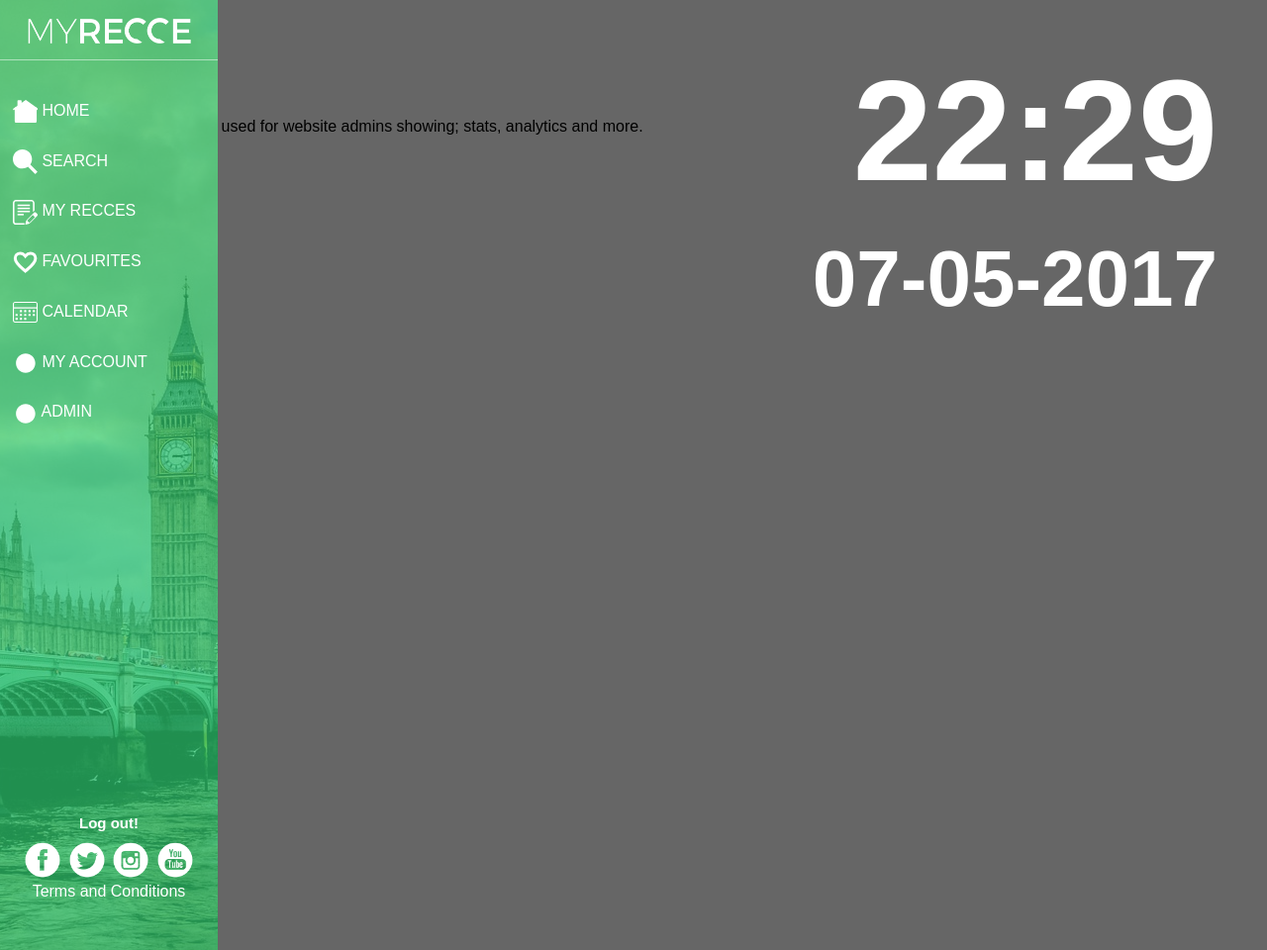
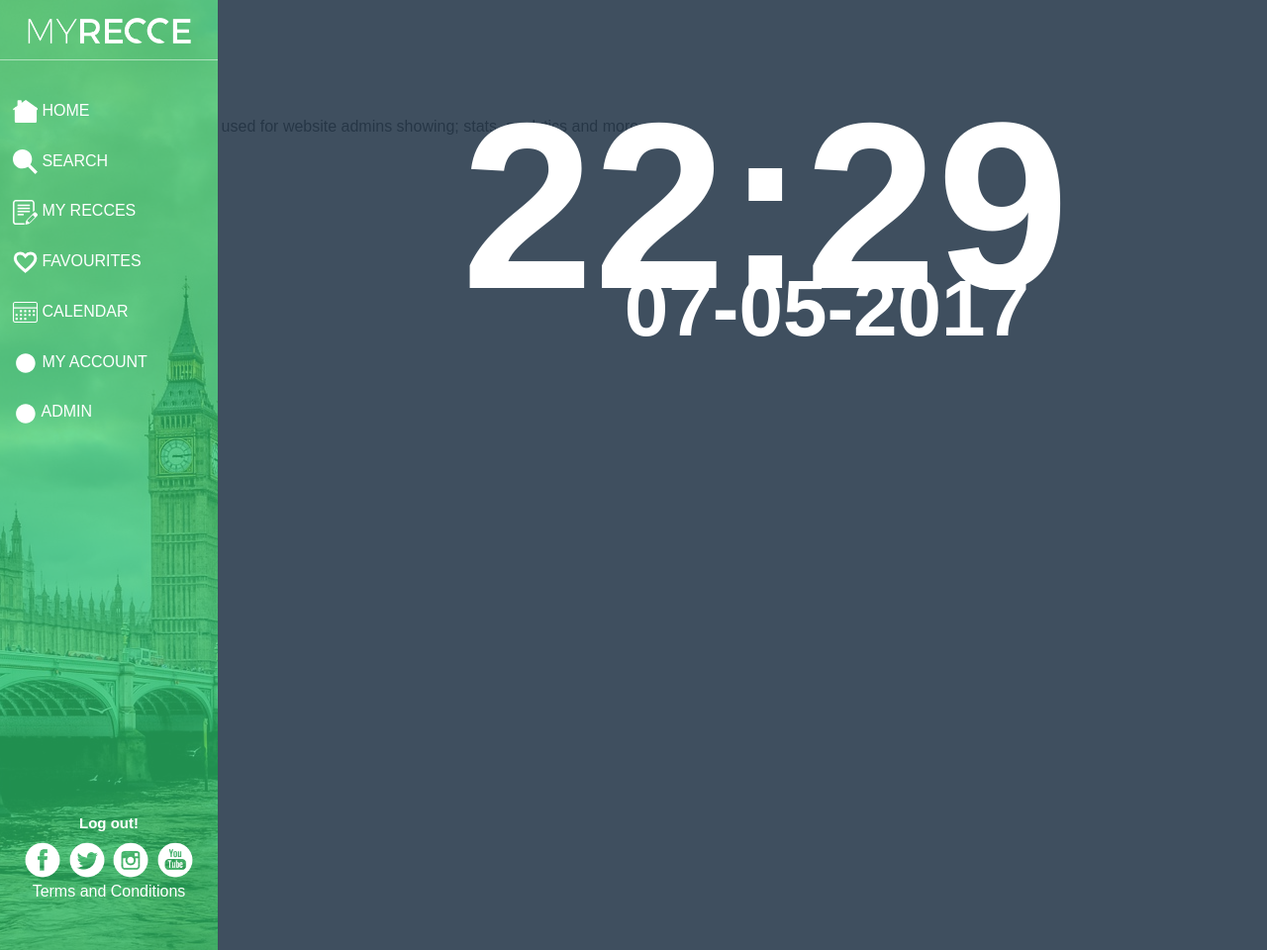
Before and after one commit to JQrdann/myrecce_portal, a PHP site: page /admin.php in a window 1280 px wide. Shown: the whole page at 99% size. Run offline with PHP 8.4, Linux system fonts and the light colour scheme; the visitor is signed in with stand-in values (Sample User, id 1); some libraries are stand-ins or nearby versions.

Commit message:
clock styling

```diff
--- a/main.css
+++ b/main.css
@@ -68,7 +68,7 @@ aside:hover .social-media-icons{
   position: fixed;
   width: 100%;
   height: 100vh;
-  background: rgba(0,0,0,.6);
+  background: rgba(43,60,78, .9);
   padding: 50px;
   color: white;
   z-index: 4;
@@ -77,10 +77,13 @@ aside:hover .social-media-icons{
 }
 
 #time-overlay h1{
-  font-size: 9em;
+    padding-right: 150px;
+    padding-top: 20px;
+  font-size: 15em;
 }
 #time-overlay h2{
-  padding-top: 20px;
+  padding-right: 190px;
+  margin-top: -80px;
   font-size: 5em;
 }
 
```
